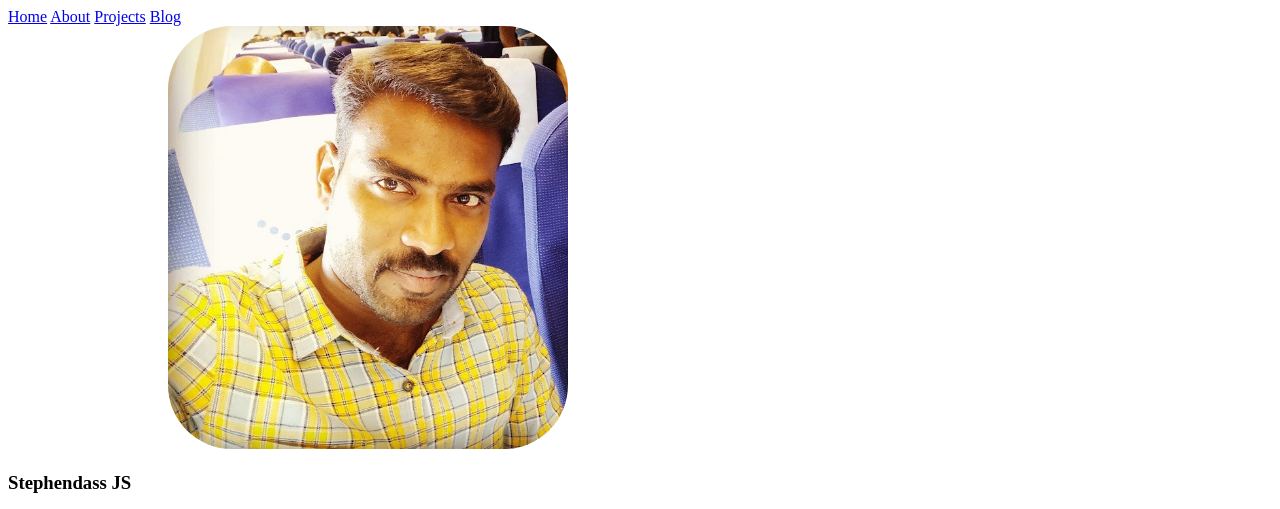
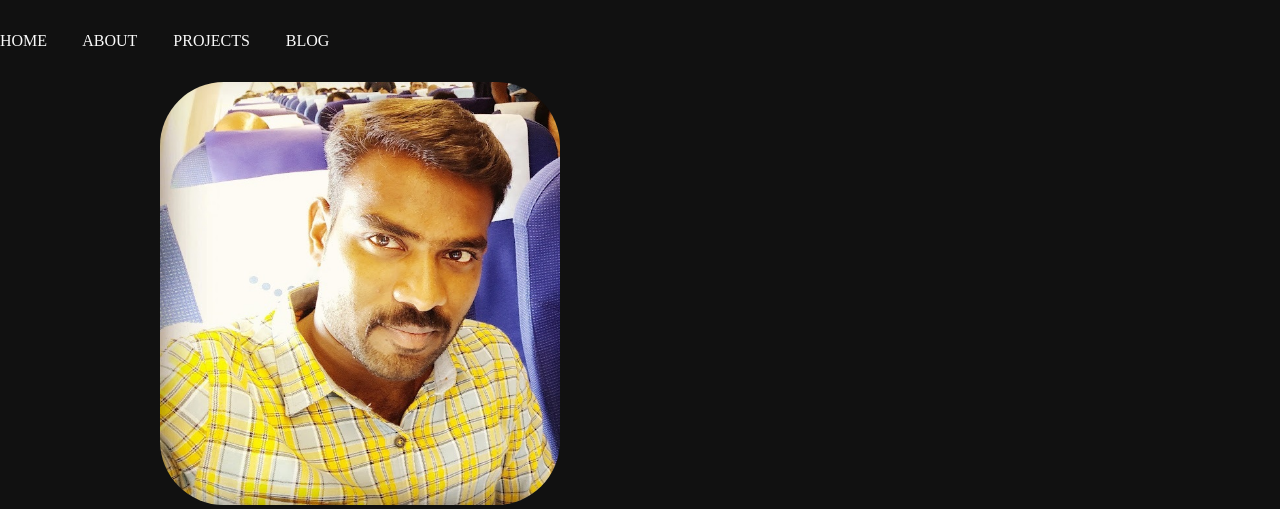
Before and after one commit to Stephendass/html-css, a plain HTML site: page Portfolio/Portfolio.html in a window 1280 px wide. Shown: the top 509 px of the page. Drawn offline with Linux system fonts and the light colour scheme.

```diff
--- a/Portfolio/style.css
+++ b/Portfolio/style.css
@@ -1,5 +1,35 @@
+:root {
+    --primary: rgb(233, 252, 61);
+    --bgDark: rgb(17, 17, 17);
+    --white: rgb(250, 250, 250);
+    --secondary: rgb(0, 59, 50);
+    --bgLight: #f2e8cf;
+
+}
+* {
+    padding: 0;
+    margin: 0;
+    box-sizing: border-box;
+    -webkit-font-smoothing: antialiased;
+}
+header {
+    background-color: var(--bgDark);
+}
 .hero .left img {
     width: 400px;
     border-radius: 4rem;
     margin-left: 10rem;
 }
+header nav .left a{
+    color: var(--white);
+    text-decoration: none;
+    margin-right: 2rem;
+    text-transform: uppercase;
+    transition: all .2s ease-in-out;
+}
+header nav .left a:hover {
+    color: var(--primary);
+}
+header nav {
+    padding: 2rem 0;
+}
```
